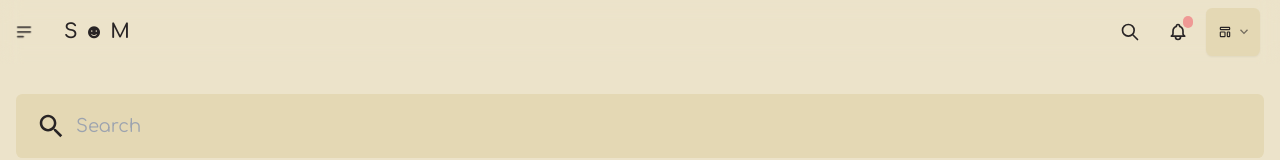
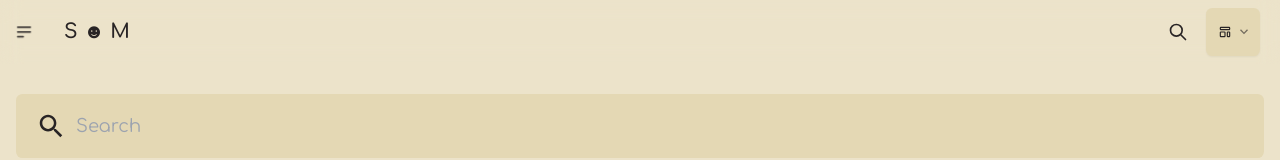
Before and after one commit to LeeAndRyu/SOM_FE, a React (Vite) app: page /search in a window 1280 px wide. Shown: the top 160 px of the page. Built offline with nearby package versions, Linux system fonts and the light colour scheme; what @xeger/quill-image-actions, @xeger/quill-image-formats would draw is missing.

Commit message:
:construction: Update : login 상태에 따른 레이아웃 추가 작업
로그아웃 상태일 시 우측 상단 알림 아이콘 미노출

```diff
--- a/src/components/layout.tsx
+++ b/src/components/layout.tsx
@@ -15,13 +15,13 @@ import { HeadLinkState } from '../store/app'
 const Layout = () => {
   const navigate = useNavigate()
   const location = useLocation()
+  const saveduser = getLocalStorage('user')
   const [alink, _] = useRecoilState(HeadLinkState)
   const resetAlink = useResetRecoilState(HeadLinkState)
   const [moAsideToggle, setMoAsideToggle] = useState(false)
   const [_2, setUser] = useRecoilState(UserInfoState)
   const userInfo = JSON.parse(getLocalStorage('user')!)
   useEffect(() => {
-
     userInfo !== null && setUser(() => userInfo)
   }, [])
   useEffect(() => {
@@ -116,6 +116,7 @@ const Layout = () => {
                     />
                   </svg>
                 </button>
+                {saveduser && (
                   <button className='btn btn-ghost nofocus btn-circle'>
                     <div className='indicator'>
                       <svg
@@ -135,6 +136,7 @@ const Layout = () => {
                       <span className='badge badge-xs badge-primary indicator-item'></span>
                     </div>
                   </button>
+                )}
                 <ThemeToggle />
               </div>
             </div>
--- a/src/routes/search.tsx
+++ b/src/routes/search.tsx
@@ -11,7 +11,6 @@ type SearchType = 'title' | 'content' | 'tag'
 const Search = () => {
   const [searchValue, setSearchValue] = useState('')
   const [searchType, setType] = useState<SearchType>('title')
-
   const [isTouched, setTouched] = useState(false)
   const {
     data,
```
Lines whose indentation alone changed are shown as unchanged.
